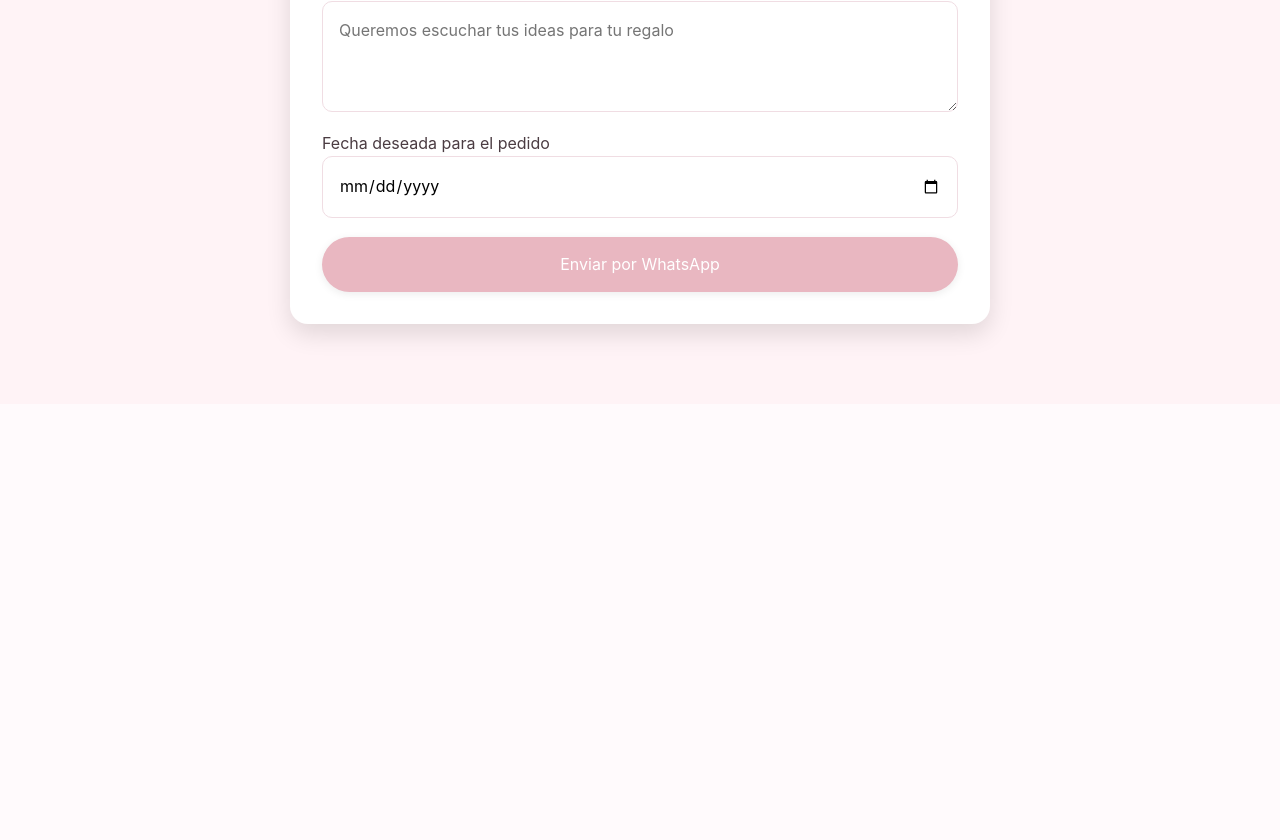
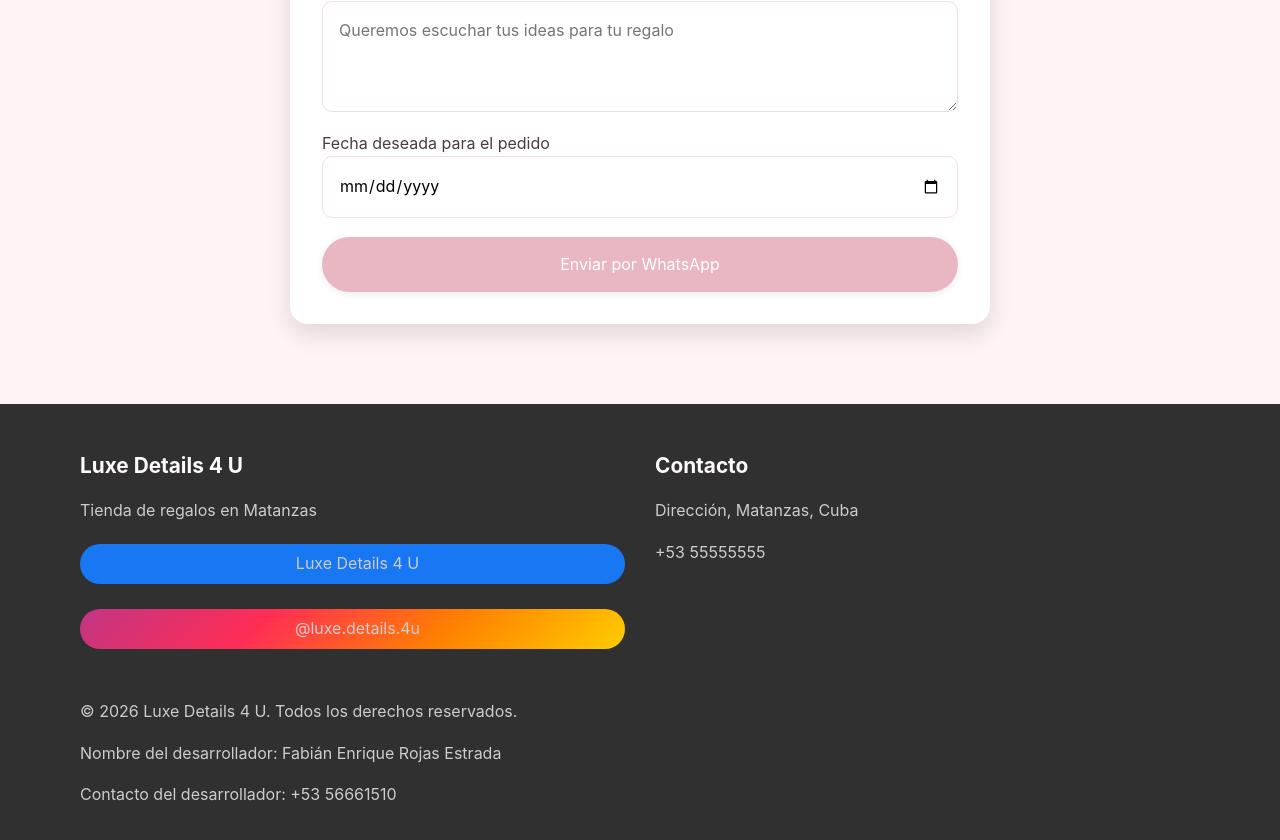
Before and after one commit to ferepro13/luxe-details-4u, a React (Vite) app: page / in a window 1280 px wide. Shown: the part 5662-6502 px from the top of the page. Before the commit the page ends 6066 px from the top, so only its background shows below. Built offline with nearby package versions, Linux system fonts and the light colour scheme.

Commit message:
footer agregado y detalles arreglados

```diff
--- a/src/App.jsx
+++ b/src/App.jsx
@@ -7,7 +7,7 @@ import Hero from './components/Hero';
 import History from "./components/History"
 import ProductsGallery from './components/ProductsGallery';
 import FormCTA from './components/FormCTA';
-
+import Footer from './components/Footer';
 import FormScrollContext from './contexts/FormScrollContext';
 
 const App = () => {
@@ -39,6 +39,7 @@ const App = () => {
           <History/>
           <ProductsGallery />
           <FormCTA />
+          <Footer />
         </div>
 
       </FormScrollContext.Provider>
--- /dev/null
+++ b/src/components/Footer.jsx
@@ -0,0 +1,34 @@
+import React from 'react'
+
+const Footer = () => {
+  return (
+    <footer>
+    <div className="container">
+      <div className="footer-grid">
+        <div className="footer-column">
+          <h3>Luxe Details 4 U</h3>
+          <p>Tienda de regalos en Matanzas</p>
+
+          <div className="social-links">
+            <a href="" target="_blank" rel="noopener noreferrer" id="facebook-link"><i className="fab fa-facebook-f"></i> Luxe Details 4 U</a>
+            <a href="" target="_blank" rel="noopener noreferrer" id="instagram-link"><i className="fab fa-instagram"></i> @luxe.details.4u</a>
+          </div>
+
+        </div>
+        <div className="footer-column">
+          <h3>Contacto</h3>
+          <p><i className="fas fa-map-marker-alt"></i> Dirección, Matanzas, Cuba</p>
+          <p><i className="fas fa-phone"></i> +53 55555555</p>
+        </div>
+      </div>
+      <div className="copyright">
+        <p>&copy; 2026 Luxe Details 4 U. Todos los derechos reservados.</p>
+        <p> Nombre del desarrollador: Fabián Enrique Rojas Estrada</p>
+        <p> Contacto del desarrollador: +53 56661510</p>
+      </div>
+    </div>
+  </footer>
+  )
+}
+
+export default Footer
--- a/src/components/History.jsx
+++ b/src/components/History.jsx
@@ -3,7 +3,7 @@ import React from 'react'
 const History = () => {
   return (
     <section className="history" id="history">
-    <div class="container history-container">
+    <div className="container history-container">
       <p>¿Quiénes somos?</p>
       <p>Regalos mágicos, a solo un toque</p>
       <p>
@@ -11,7 +11,7 @@ const History = () => {
         con nuestros presentes creativos y personalizables a tu gusto y presupuesto. Nuestra prioridad es la atención a los
         detalles, nos encargamos de dar ese toque mágico y lujoso a cada regalo.
       </p>
-      <a href="#catalog" class="btn">Ver Tienda</a>
+      <a href="#catalog" className="btn">Ver Tienda</a>
     </div>
    </section>
   )
--- a/src/index.css
+++ b/src/index.css
@@ -159,7 +159,7 @@ header {
 }
 
 nav ul {
-  display: flex; gap: 1.2rem; list-style: none; margin: 0; flex-direction: column;
+  display: none; gap: 1.2rem; list-style: none; margin: 0; flex-direction: column;
 
   position: absolute; top: 75px; left: 4%; align-items: center; width: var(--container); padding: 1.2rem 0;
   background-color: var(--clr-primary);
@@ -432,6 +432,20 @@ nav a:hover::after {
   width: 100%;
 }
 
+footer { background: #303030; color: var(--clr-bg); padding: 50px 0 20px; }
+.footer-grid { display: grid; grid-template-columns: repeat(auto-fit, minmax(250px, 1fr)); gap: 30px; margin-bottom: 40px; }
+.footer-column h3 { margin-bottom: 20px; font-size: 1.3rem; }
+.footer-column p, .footer-column a { margin-bottom: 10px; display: block; color: #ccc; }
+.footer-column a:hover { color: var(--clr-primary); }
+.copyright p{color: #ccc}
+
+.social-links { display: flex; gap: 15px; margin-top: 20px; flex-direction: column }
+.social-links a { display: flex; align-items: center; justify-content: center; height: 40px; background-color: rgba(255,255,255,0.1); border-radius: 20px; transition: all 0.3s ease;}
+.social-links a:hover { transform: translateY(-3px); }
+.social-links a i {padding: 0px 5px;}
+#instagram-link {background: linear-gradient(135deg, rgba(193,53,132,1), rgba(255,45,85,1), rgba(255,129,0,1), rgba(255,204,0,1))}
+#facebook-link {background: rgba(24,119,242,1)}
+
 /* ==========================
    ANIMATIONS
 ========================== */
```
